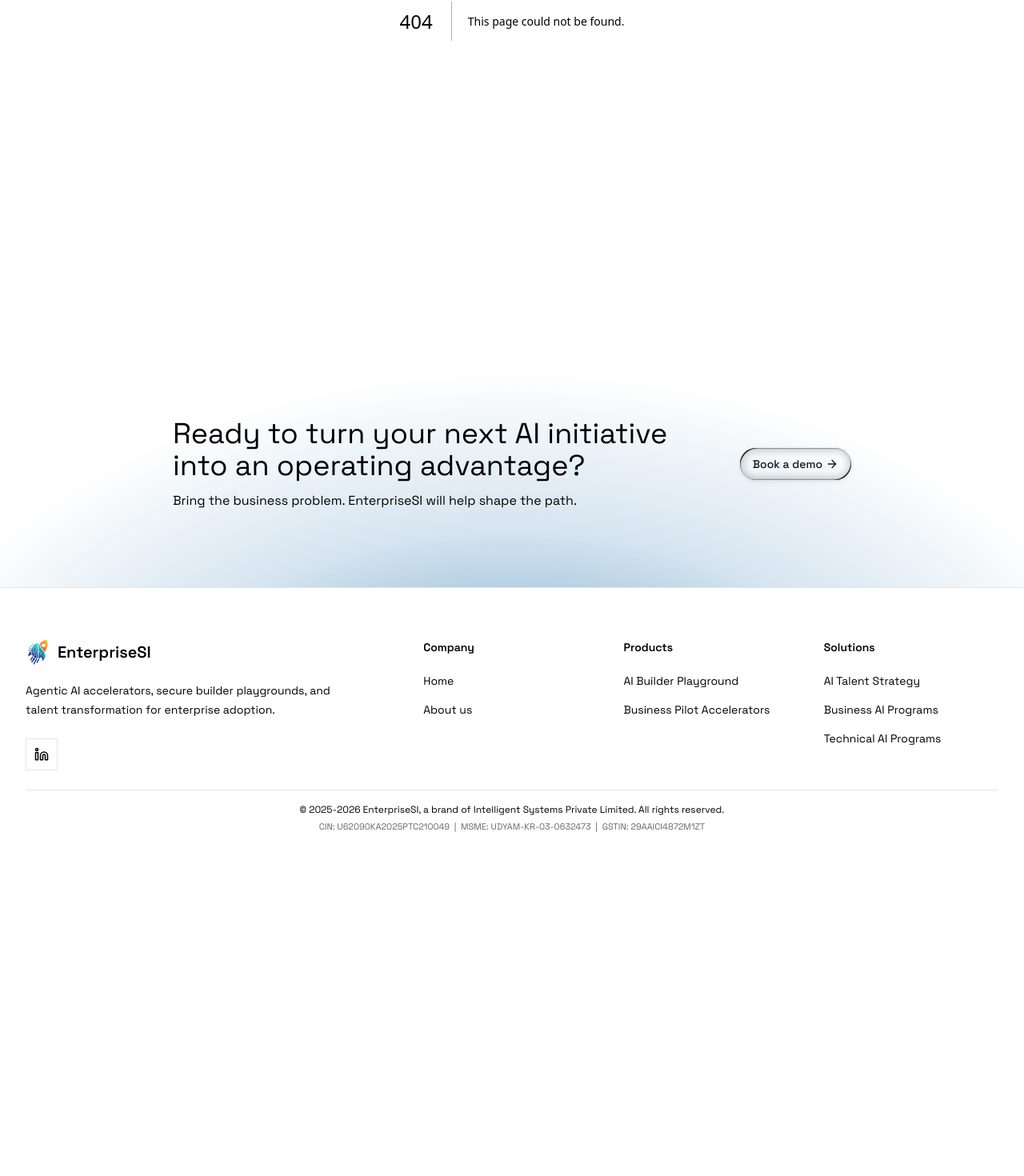
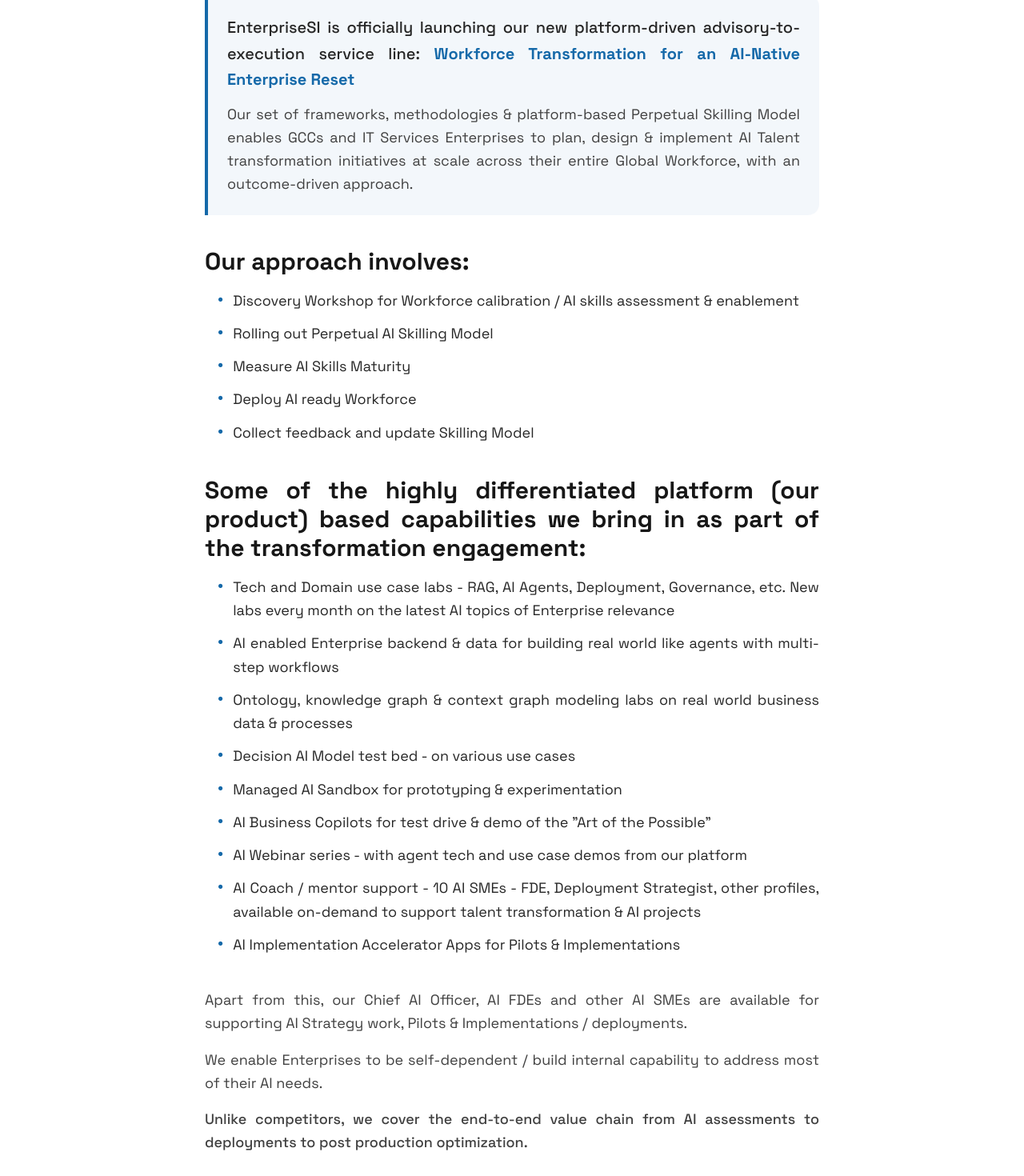
Before and after one commit to EnterpriseSI-Product-Engineering/esi-website, a Next.js app: page /thought-leadership/product-innovation/workforce-transformation-ai-native-enterprise-reset in a window 1280 px wide. Before the commit this address had no page. Shown: the part 374-1844 px from the top of the page at 80% size. Before the commit the page ends 1447 px from the top, so only its background shows below. Built offline with nearby package versions, Linux system fonts and the light colour scheme.

Commit message:
feature/innovation-cards

```diff
--- /dev/null
+++ b/app/thought-leadership/product-innovation/workforce-transformation-ai-native-enterprise-reset/page.jsx
@@ -0,0 +1,9 @@
+import WorkforceTransformationAINativeEnterpriseReset from "@/views/WorkforceTransformationAINativeEnterpriseReset";
+
+export const metadata = {
+  title: "Workforce Transformation for an AI-Native Enterprise Reset | EnterpriseSI",
+};
+
+export default function Page() {
+  return <WorkforceTransformationAINativeEnterpriseReset />;
+}
--- a/views/ProductInnovation.jsx
+++ b/views/ProductInnovation.jsx
@@ -89,6 +89,13 @@ const innovations = [
     hoverGradient: "group-hover:from-sky-600 group-hover:to-indigo-600",
     link: "/thought-leadership/product-innovation/ai-coach-smes-in-a-box-service",
   },
+  {
+    id: 13,
+    title: "Workforce Transformation for an AI-Native Enterprise Reset",
+    gradient: "from-indigo-600 to-cyan-500",
+    hoverGradient: "group-hover:from-indigo-600 group-hover:to-cyan-500",
+    link: "/thought-leadership/product-innovation/workforce-transformation-ai-native-enterprise-reset",
+  },
 ];
 
 const getSlideInitial = (index) => {
--- /dev/null
+++ b/views/WorkforceTransformationAINativeEnterpriseReset.jsx
@@ -0,0 +1,140 @@
+import Link from "next/link";
+
+const approachItems = [
+  "Discovery Workshop for Workforce calibration / AI skills assessment & enablement",
+  "Rolling out Perpetual AI Skilling Model",
+  "Measure AI Skills Maturity",
+  "Deploy AI ready Workforce",
+  "Collect feedback and update Skilling Model",
+];
+
+const platformCapabilities = [
+  "Tech and Domain use case labs - RAG, AI Agents, Deployment, Governance, etc. New labs every month on the latest AI topics of Enterprise relevance",
+  "AI enabled Enterprise backend & data for building real world like agents with multi-step workflows",
+  "Ontology, knowledge graph & context graph modeling labs on real world business data & processes",
+  "Decision AI Model test bed - on various use cases",
+  "Managed AI Sandbox for prototyping & experimentation",
+  "AI Business Copilots for test drive & demo of the \"Art of the Possible\"",
+  "AI Webinar series - with agent tech and use case demos from our platform",
+  "AI Coach / mentor support - 10 AI SMEs - FDE, Deployment Strategist, other profiles, available on-demand to support talent transformation & AI projects",
+  "AI Implementation Accelerator Apps for Pilots & Implementations",
+];
+
+const WorkforceTransformationAINativeEnterpriseReset = () => {
+  return (
+    <div className="container mx-auto px-4 sm:px-6 lg:px-8 pt-24 pb-16 sm:pt-28 sm:pb-20 md:pt-36 md:pb-28">
+      <div className="max-w-3xl mx-auto mt-4 sm:mt-8 md:mt-12">
+        {/* Back Link */}
+        <Link
+          href="/thought-leadership/product-innovation"
+          className="inline-flex items-center text-xs sm:text-sm font-medium text-neutral-500 hover:text-[#1569a9] transition-colors mb-6 sm:mb-8"
+        >
+          &larr; Back to Product Innovations
+        </Link>
+
+        {/* Title */}
+        <h1 className="text-2xl sm:text-3xl md:text-4xl font-bold text-neutral-900 mb-6 sm:mb-8 leading-tight break-words">
+          Workforce Transformation for an AI-Native Enterprise Reset
+        </h1>
+
+        {/* Content Body */}
+        <div className="text-justify text-base sm:text-lg">
+          {/* Announcement Card */}
+          <div className="border-l-4 border-[#1569a9] bg-[#1569a9]/5 rounded-r-xl p-5 sm:p-6 mb-8 sm:mb-10">
+            <p className="text-neutral-800 text-base sm:text-lg md:text-xl font-medium leading-relaxed mb-3">
+              EnterpriseSI is officially launching our new platform-driven advisory-to-execution service line:{" "}
+              <span className="text-[#1569a9] font-bold block sm:inline mt-1 sm:mt-0">
+                Workforce Transformation for an AI-Native Enterprise Reset
+              </span>
+            </p>
+            <p className="text-neutral-700 text-sm sm:text-base md:text-lg leading-relaxed">
+              Our set of frameworks, methodologies &amp; platform-based Perpetual Skilling Model enables GCCs and IT Services Enterprises to plan, design &amp; implement AI Talent transformation initiatives at scale across their entire Global Workforce, with an outcome-driven approach.
+            </p>
+          </div>
+
+          {/* Our Approach Section */}
+          <div className="mb-8 sm:mb-10">
+            <h2 className="text-xl sm:text-2xl md:text-3xl font-bold text-neutral-900 mb-4">
+              Our approach involves:
+            </h2>
+            <ul className="space-y-3 pl-2 sm:pl-4">
+              {approachItems.map((item, index) => (
+                <li
+                  key={index}
+                  className="flex items-start text-neutral-800 text-base sm:text-lg leading-relaxed"
+                >
+                  <span className="text-[#1569a9] font-bold mr-3 text-lg leading-snug">
+                    &bull;
+                  </span>
+                  <span>{item}</span>
+                </li>
+              ))}
+            </ul>
+          </div>
+
+          {/* Differentiated Platform Capabilities */}
+          <div className="mb-8 sm:mb-10">
+            <h2 className="text-xl sm:text-2xl md:text-3xl font-bold text-neutral-900 mb-4">
+              Some of the highly differentiated platform (our product) based capabilities we bring in as part of the transformation engagement:
+            </h2>
+            <ul className="space-y-3 pl-2 sm:pl-4">
+              {platformCapabilities.map((item, index) => (
+                <li
+                  key={index}
+                  className="flex items-start text-neutral-800 text-base sm:text-lg leading-relaxed"
+                >
+                  <span className="text-[#1569a9] font-bold mr-3 text-lg leading-snug">
+                    &bull;
+                  </span>
+                  <span>{item}</span>
+                </li>
+              ))}
+            </ul>
+          </div>
+
+          {/* Strategic Support & Differentiation */}
+          <div className="space-y-4 mb-8 sm:mb-10">
+            <p className="text-neutral-700 text-base sm:text-lg leading-relaxed">
+              Apart from this, our Chief AI Officer, AI FDEs and other AI SMEs are available for supporting AI Strategy work, Pilots &amp; Implementations / deployments.
+            </p>
+            <p className="text-neutral-700 text-base sm:text-lg leading-relaxed">
+              We enable Enterprises to be self-dependent / build internal capability to address most of their AI needs.
+            </p>
+            <p className="text-neutral-700 text-base sm:text-lg leading-relaxed font-medium">
+              Unlike competitors, we cover the end-to-end value chain from AI assessments to deployments to post production optimization.
+            </p>
+          </div>
+
+          {/* Contact Block */}
+          <div className="rounded-xl bg-[#1569a9]/5 border border-[#1569a9]/20 p-5 sm:p-6 my-8">
+            <p className="text-neutral-700 text-base sm:text-lg leading-relaxed mb-4">
+              For a demo cum discussion of our highly differentiated Workforce Transformation service, DM Abhiroop Roy or email:
+            </p>
+            <div className="flex flex-wrap gap-x-6 gap-y-2 text-base sm:text-lg">
+              <a
+                href="mailto:abhiroop@enterprisesi.co"
+                className="text-[#1569a9] font-semibold hover:underline break-all sm:break-normal"
+              >
+                abhiroop@enterprisesi.co
+              </a>
+              <a
+                href="mailto:bd@enterprisesi.co"
+                className="text-[#1569a9] font-semibold hover:underline break-all sm:break-normal"
+              >
+                bd@enterprisesi.co
+              </a>
+              <a
+                href="mailto:sales@enterprisesi.co"
+                className="text-[#1569a9] font-semibold hover:underline break-all sm:break-normal"
+              >
+                sales@enterprisesi.co
+              </a>
+            </div>
+          </div>
+        </div>
+      </div>
+    </div>
+  );
+};
+
+export default WorkforceTransformationAINativeEnterpriseReset;
```
